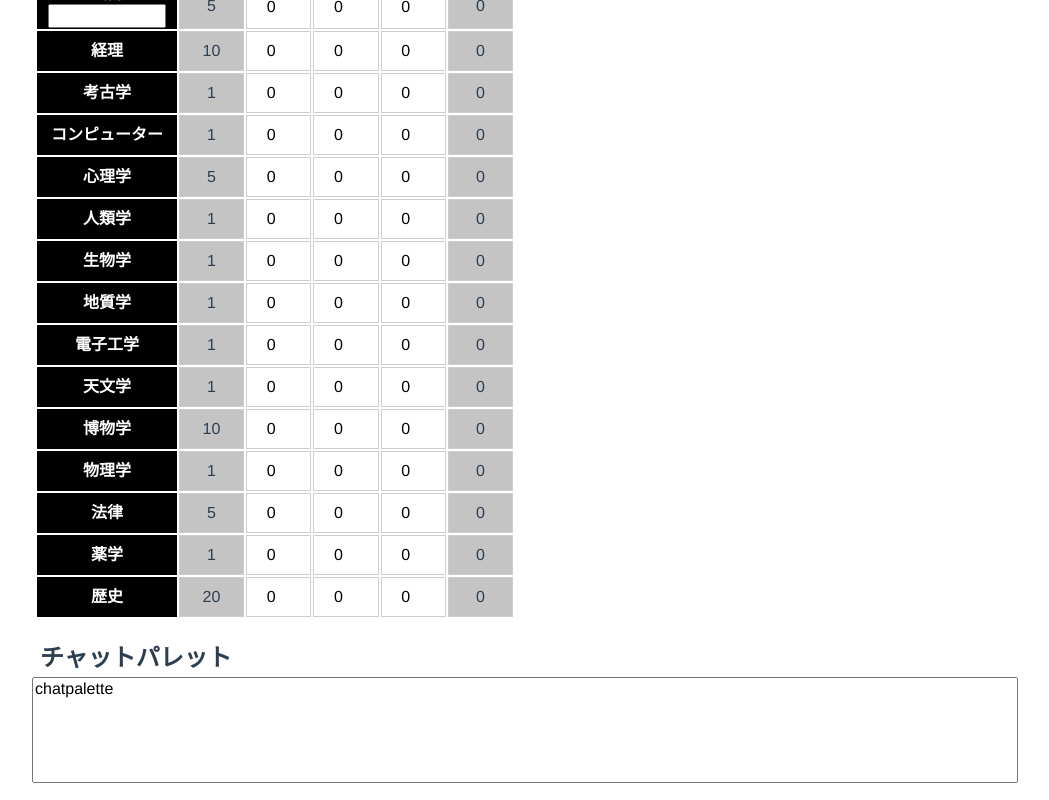
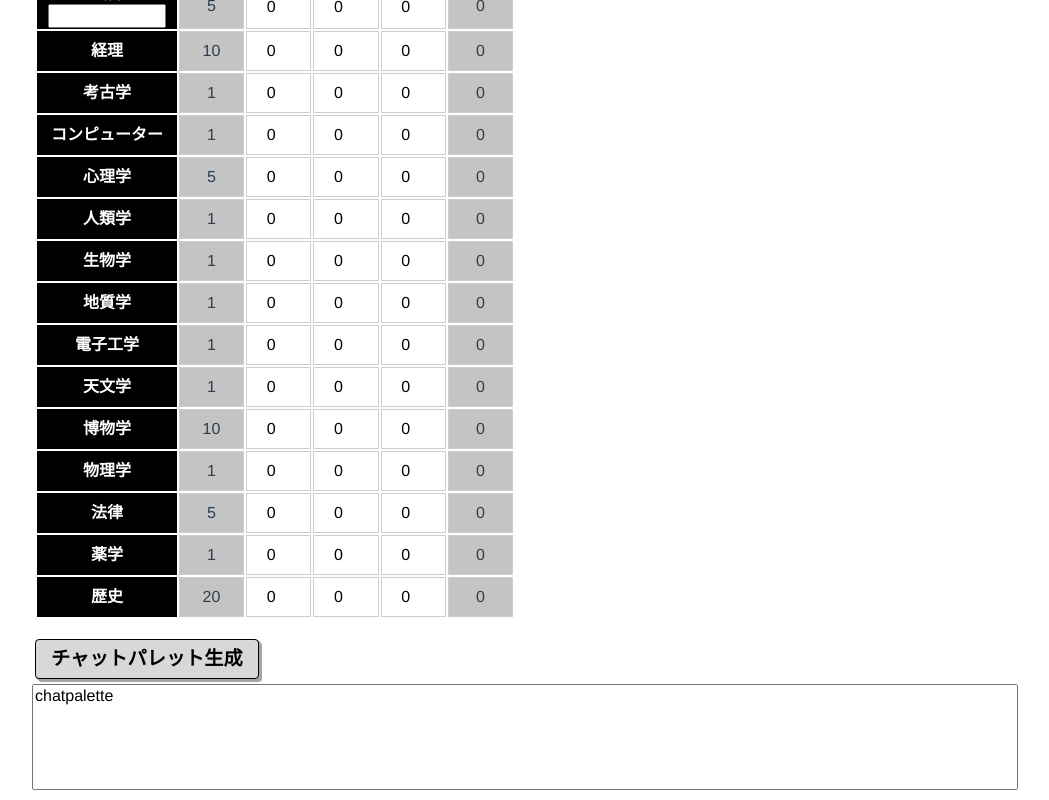
Before and after one commit to sueCalystegia00/CoC-chara-maker, a Vue app: page / in a window 1280 px wide. Shown: the part 2047-2847 px from the top of the page, without its empty margins (115-1164 px from the left). Built offline with nearby package versions, Linux system fonts and the light colour scheme; no server answers.

Commit message:
update: ボタン追加

```diff
--- a/src/components/ChatPalette.vue
+++ b/src/components/ChatPalette.vue
@@ -1,16 +1,18 @@
 <template>
   <div class="chat-palette">
     <div class="title">
-      <h2>チャットパレット</h2>
+      <button>チャットパレット生成</button>
     </div>
     <textarea v-model="chatPaletteText" />
   </div>
 </template>
 
 <script>
+import { mapState } from "vuex";
 export default {
   name: "ChatPalette",
   computed: {
+    ...mapState(["statusList"]),
     chatPaletteText() {
       return "chatpalette";
     },
@@ -25,12 +27,31 @@ export default {
   display: flex;
   flex-direction: column;
   align-items: center;
+  row-gap: 5px;
 }
 .title {
   width: 100%;
   display: flex;
   flex-direction: row;
   align-items: center;
+  column-gap: 10px;
+}
+button {
+  color: #000000;
+  background-color: #d8d8d8;
+  border: 1.5px solid #000000;
+  border-radius: 4px;
+  padding: 0 15px;
+  cursor: pointer;
+  height: 40px;
+  font-size: 1.2rem;
+  font-weight: bold;
+  transition: all 0.2s ease-in-out;
+  box-shadow: 1px 1px #a4a4a4, 2px 2px #a4a4a4, 3px 3px #a4a4a4;
+}
+button:active {
+  box-shadow: none;
+  transition: all 0.2s ease-in-out;
 }
 textarea {
   width: 100%;
```
